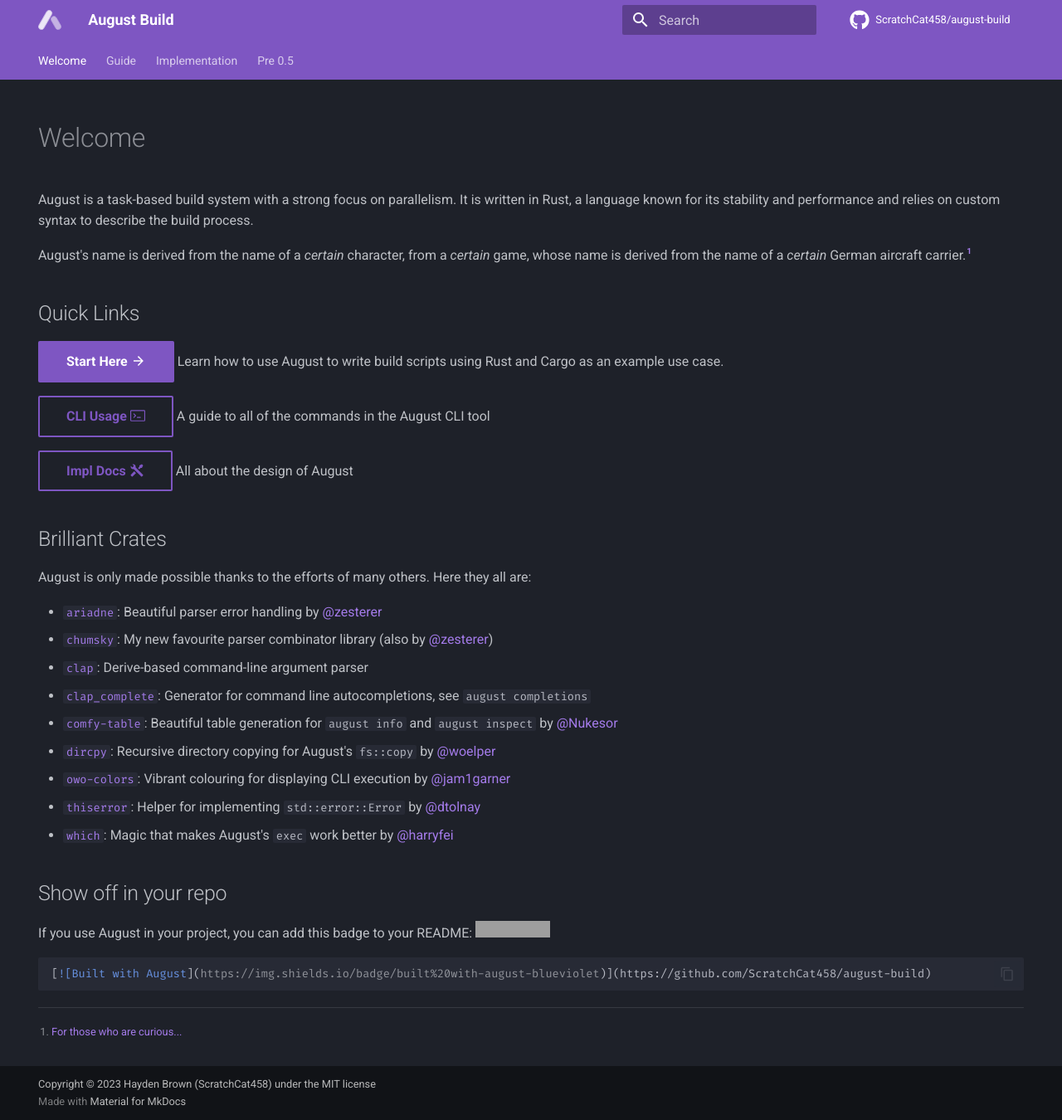
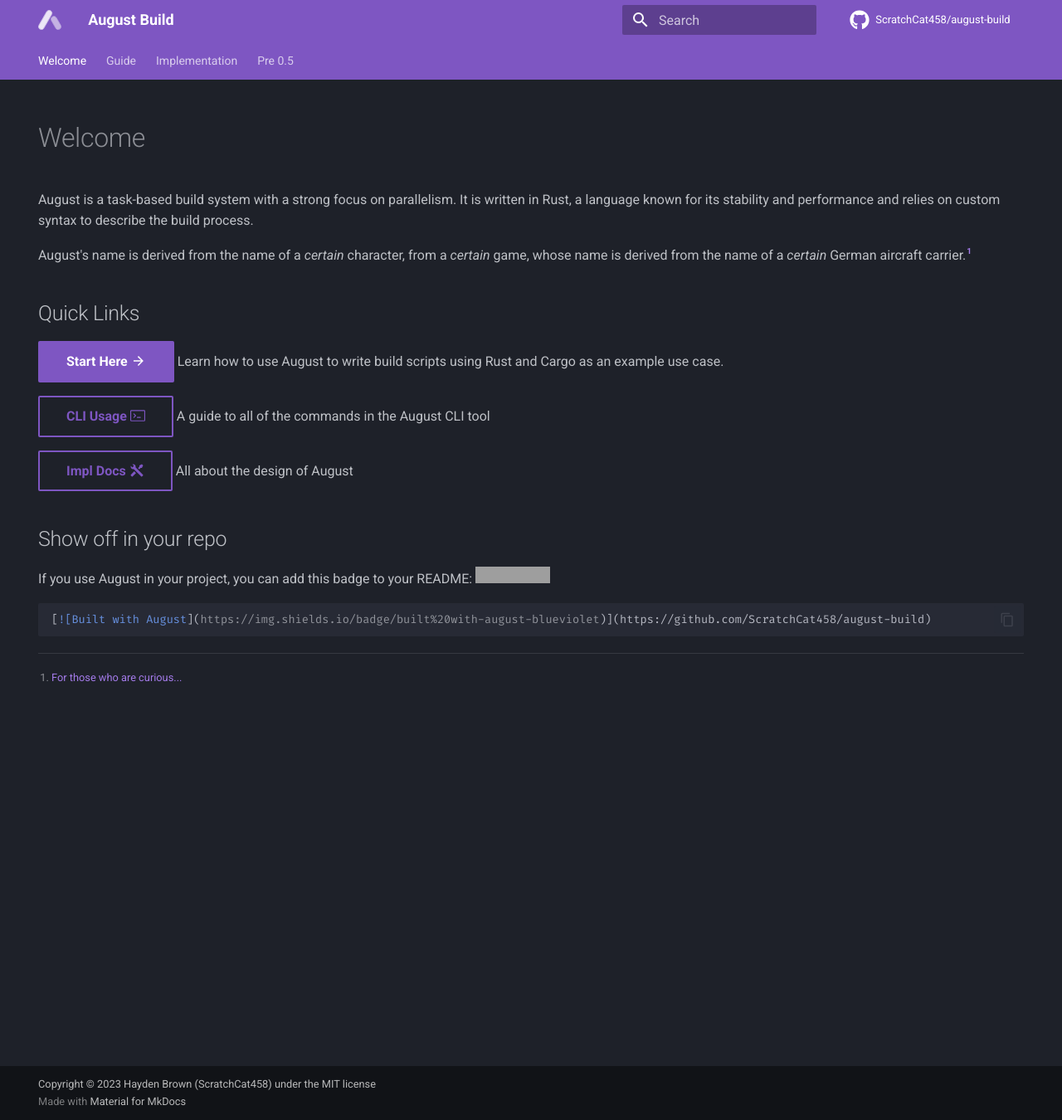
Before and after one commit to ScratchCat458/august-build, an MkDocs documentation site: the page built from docs/index.md, in a window 1280 px wide and 1350 px high. Shown: the whole window at 83% size. Built offline with MkDocs 1.6.1 and Material for MkDocs 9.7.7, drawn with Linux system fonts in a browser that asks for light colours; comment, search, counter and statistics services are not loaded; grey boxes are pictures that could not be loaded.

Commit message:
docs: more link updates

````diff
--- a/docs/index.md
+++ b/docs/index.md
@@ -24,20 +24,6 @@
 [Impl Docs :material-tools:](impl.md){ .md-button }
 All about the design of August
 
-## Brilliant Crates
-August is only made possible thanks to the efforts of many others.
-Here they all are:
-
-- [`ariadne`](https://github.com/zesterer/ariadne): Beautiful parser error handling by [@zesterer](https://github.com/zesterer)
-- [`chumsky`](https://github.com/zesterer/chumsky): My new favourite parser combinator library (also by [@zesterer](https://github.com/zesterer))
-- [`clap`](https://github.com/clap-rs/clap): Derive-based command-line argument parser
-- [`clap_complete`](https://github.com/clap-rs/clap/tree/master/clap_complete): Generator for command line autocompletions, see `august completions`
-- [`comfy-table`](https://github.com/nukesor/comfy-table): Beautiful table generation for `august info` and `august inspect` by [@Nukesor](https://github.com/nukesor)
-- [`dircpy`](https://github.com/woelper/dircpy/): Recursive directory copying for August's `fs::copy` by [@woelper](https://github.com/woelper/)
-- [`owo-colors`](https://github.com/jam1garner/owo-colors): Vibrant colouring for displaying CLI execution by [@jam1garner](https://github.com/jam1garner)
-- [`thiserror`](https://github.com/dtolnay/thiserror): Helper for implementing `std::error::Error` by [@dtolnay](https://github.com/dtolnay)
-- [`which`](https://github.com/harryfei/which-rs): Magic that makes August's `exec` work better by [@harryfei](https://github.com/harryfei/which-rs)
-
 ## Show off in your repo
 If you use August in your project, you can add this badge to your README: [![Built with August](https://img.shields.io/badge/built%20with-august-blueviolet)](https://github.com/ScratchCat458/august-build)
 ```markdown
````
Also changed, not shown: docs/guide/index.md (+1 -1 lines).
